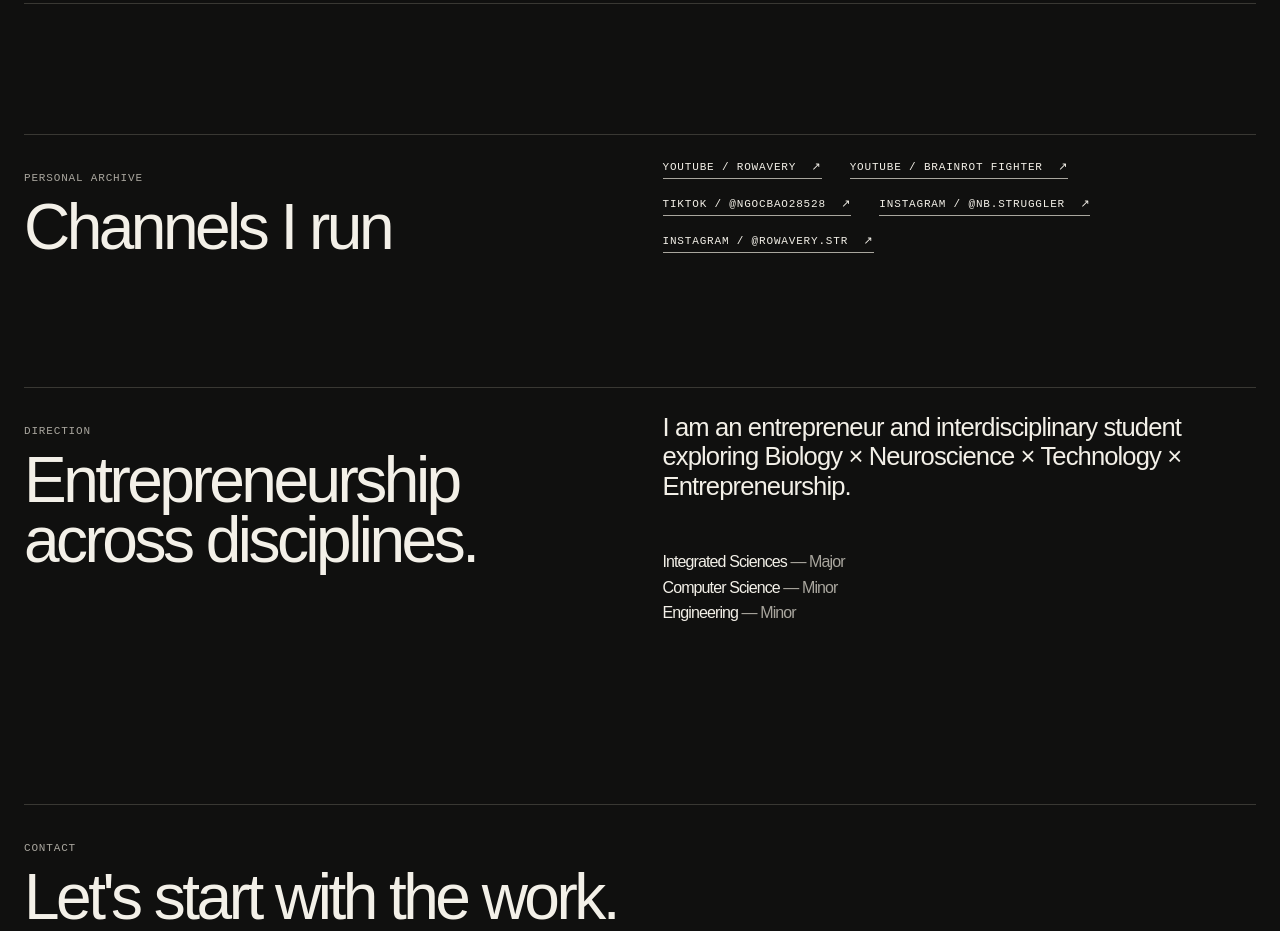
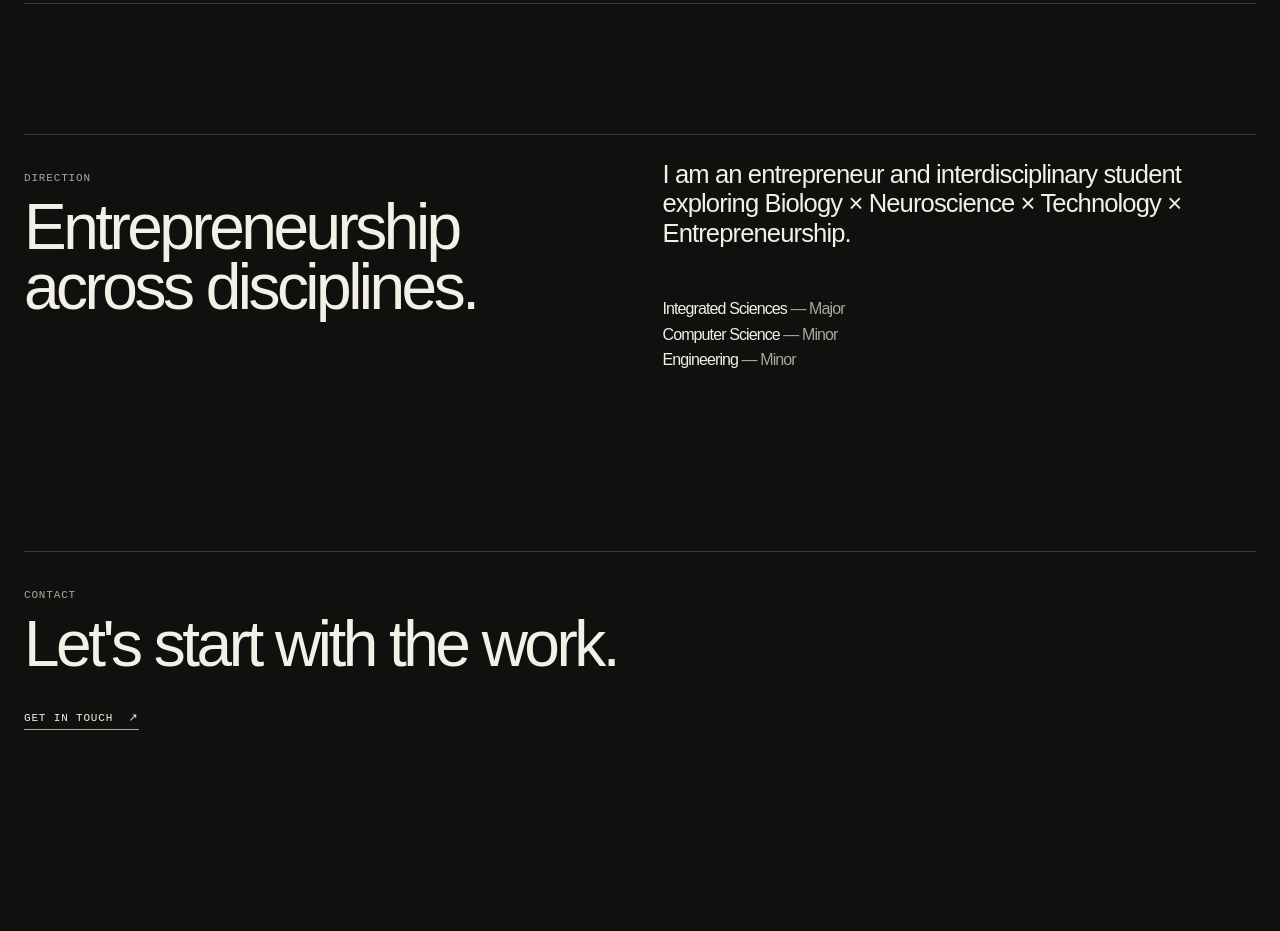
Before and after one commit to bnbngoc/portfolio, a Next.js app: page /portfolio/ in a window 1280 px wide. Shown: the part 4180-5111 px from the top of the page. After the commit the page ends 5030 px from the top, so only its background shows below. Built offline with nearby package versions, Linux system fonts and the light colour scheme.

Commit message:
Move channels into ActionLock links

```diff
--- a/app/home.css
+++ b/app/home.css
@@ -126,29 +126,6 @@
   padding: 25px 0 130px;
 }
 
-.personal-channels {
-  display: grid;
-  grid-template-columns: repeat(2, minmax(0, 1fr));
-  gap: 45px;
-  border-top: 1px solid var(--line);
-  padding: 25px 0 130px;
-}
-
-.personal-channels h2 {
-  margin: 10px 0 0;
-  font-size: clamp(2.4rem, 5vw, 4.8rem);
-  font-weight: 400;
-  letter-spacing: -.055em;
-  line-height: .94;
-}
-
-.personal-channel-links {
-  display: flex;
-  flex-wrap: wrap;
-  align-content: start;
-  gap: 18px 28px;
-}
-
 .direction h2,
 .home-contact h2 {
   margin: 10px 0 0;
@@ -198,8 +175,7 @@
     font-size: clamp(3.1rem, 13vw, 4.8rem);
   }
   .featured-project-grid,
-  .direction,
-  .personal-channels {
+  .direction {
     grid-template-columns: 1fr;
   }
 
--- a/app/page.tsx
+++ b/app/page.tsx
@@ -37,17 +37,6 @@ export default function HomePage() {
         </ul>
       </section>
 
-      <section className="personal-channels wrap" aria-labelledby="personal-channels-title">
-        <div><p className="eyebrow">Personal archive</p><h2 id="personal-channels-title">Channels I run</h2></div>
-        <div className="personal-channel-links">
-          <a className="text-link" href="https://www.youtube.com/@rowavery.str26" target="_blank" rel="noreferrer">YouTube / Rowavery <span aria-hidden="true">↗</span></a>
-          <a className="text-link" href="https://www.youtube.com/@brainrotfighter-m8q" target="_blank" rel="noreferrer">YouTube / Brainrot Fighter <span aria-hidden="true">↗</span></a>
-          <a className="text-link" href="https://www.tiktok.com/@ngocbao28528?lang=en" target="_blank" rel="noreferrer">TikTok / @ngocbao28528 <span aria-hidden="true">↗</span></a>
-          <a className="text-link" href="https://www.instagram.com/nb.struggler/" target="_blank" rel="noreferrer">Instagram / @nb.struggler <span aria-hidden="true">↗</span></a>
-          <a className="text-link" href="https://www.instagram.com/rowavery.str/" target="_blank" rel="noreferrer">Instagram / @rowavery.str <span aria-hidden="true">↗</span></a>
-        </div>
-      </section>
-
       <section className="direction wrap" aria-labelledby="direction-title">
         <div><p className="eyebrow">Direction</p><h2 id="direction-title">Entrepreneurship across disciplines.</h2></div>
         <div className="direction-copy">
--- a/data/projects.ts
+++ b/data/projects.ts
@@ -118,7 +118,7 @@ export const projects: Project[] = [
     shortDescription: "An app that creates friction around distracting apps: users unlock them only after completing exercises.", visualLabel: "Product / funnel evidence", visualKind: "assistive",
     problem: "People struggling with doomscrolling need a way to create friction between themselves and distracting applications.", whatIBuilt: "An app that locks distracting apps until a user performs push-ups, squats, or other in-app exercises to unlock them.", contribution: ["Worked on marketing and created viral videos.", "Learned multi-platform content and paid advertising.", "Worked on the conversion funnel and product engagement."], traction: [{ value: "Hundreds", label: "installations" }, { value: "0", label: "paid users yet" }], evidence: [{ label: "Acquisition analytics", detail: "ActionLock app analytics.", available: true, image: { src: projectAsset("actionlock-analytics-1.png"), alt: "ActionLock acquisition analytics" } }, { label: "Funnel analytics", detail: "ActionLock app analytics.", available: true, image: { src: projectAsset("actionlock-analytics-2.png"), alt: "ActionLock funnel analytics" } }], learning: ["Viral content.", "Multi-platform content.", "Paid acquisition.", "Funnel analysis.", "Conversion optimization.", "Product engagement."], status: "Ongoing", decision: "Currently improving the funnel, engagement, and conversion.",
     featuredDescription: "An app that makes distracting apps available only after movement, with ongoing work on content, acquisition, engagement, and conversion.",
-    image: { src: projectAsset("actionlock.png"), alt: "ActionLock digital well-being app" }, context: "DevHouse product", links: [{ label: "App Store", href: "https://apps.apple.com/us/app/actionlock-app-blocker/id6788766360" }, { label: "Product website", href: "https://www.actionlock.online/" }, { label: "TikTok", href: "https://www.tiktok.com/@pushup.bro?lang=en" }]
+    image: { src: projectAsset("actionlock.png"), alt: "ActionLock digital well-being app" }, context: "DevHouse product", links: [{ label: "App Store", href: "https://apps.apple.com/us/app/actionlock-app-blocker/id6788766360" }, { label: "Product website", href: "https://www.actionlock.online/" }, { label: "TikTok", href: "https://www.tiktok.com/@pushup.bro?lang=en" }, { label: "YouTube / Rowavery", href: "https://www.youtube.com/@rowavery.str26" }, { label: "YouTube / Brainrot Fighter", href: "https://www.youtube.com/@brainrotfighter-m8q" }, { label: "TikTok / @ngocbao28528", href: "https://www.tiktok.com/@ngocbao28528?lang=en" }, { label: "Instagram / @nb.struggler", href: "https://www.instagram.com/nb.struggler/" }, { label: "Instagram / @rowavery.str", href: "https://www.instagram.com/rowavery.str/" }]
   },
   {
     slug: "innocent-eyes", name: "Innocent Eyes", date: "2026 — Present", role: "Founder", skills: ["Resale", "Branding", "Social Content"],
```
